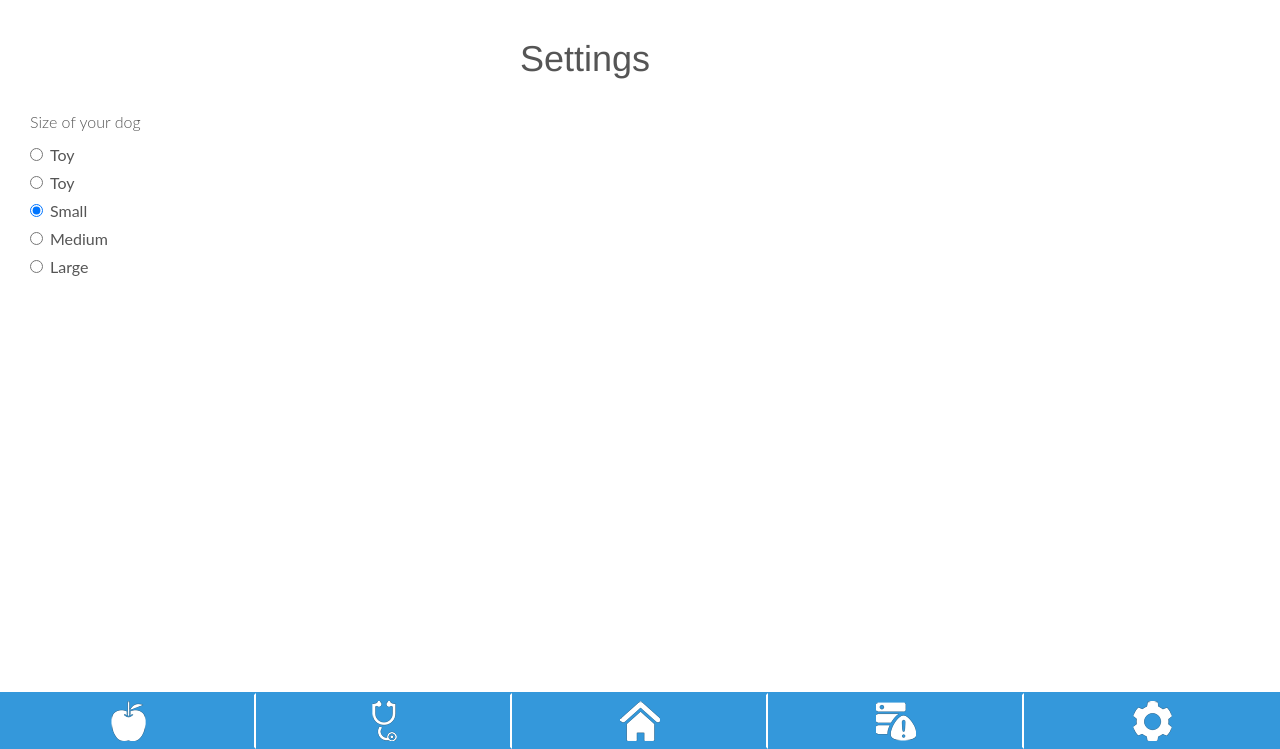
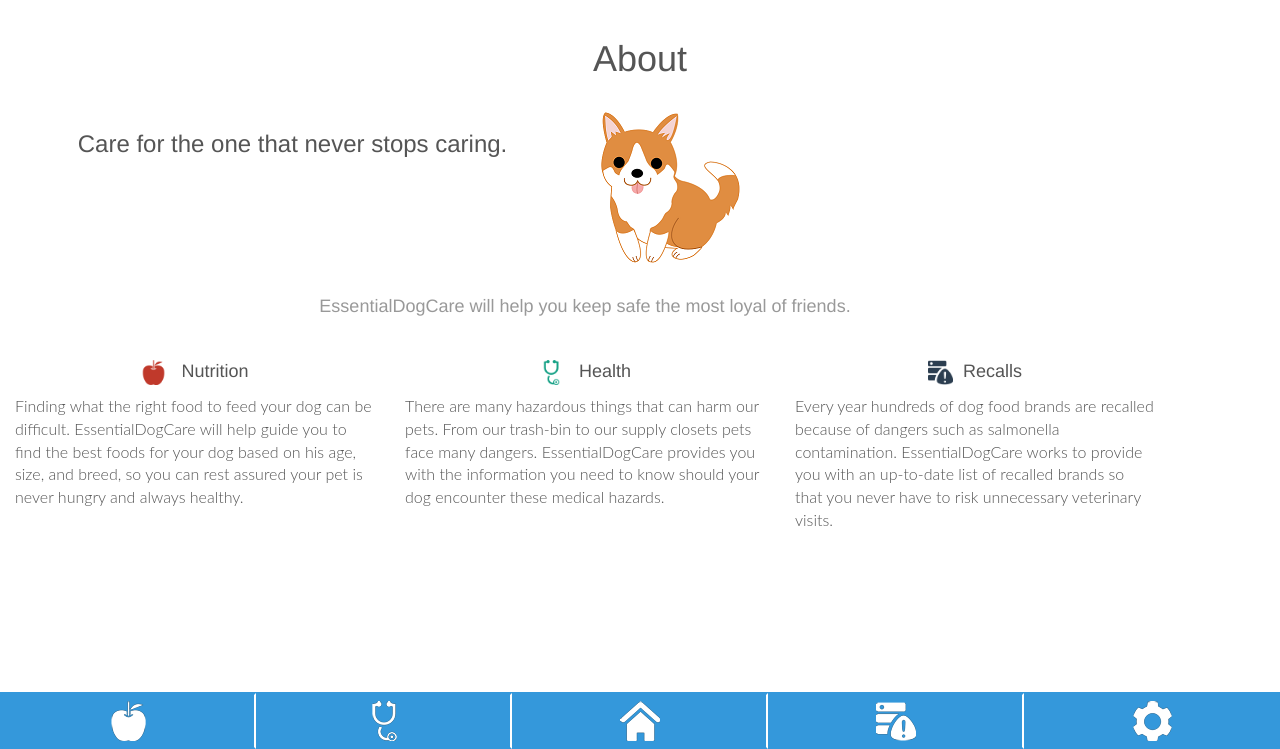
Before and after one commit to Cris92x/Doge, a PHP site: page /setting.html in a window 1280 px wide. Shown: the part 51-800 px from the top of the page. Run offline with PHP 8.4, Linux system fonts and the light colour scheme; some libraries are stand-ins or nearby versions.

Commit message:
buttons
updates on hazard

```diff
--- a/ui/nutrition.html
+++ b/ui/nutrition.html
@@ -71,9 +71,10 @@ $(function () {
     </div>
 
 	<h1>Nutrition</h1>
-
+<div class='row'>
 <div id="container" ></div>
-
+<img src="img/bowl.png" class="img-responsive">
+</div>
 
 
 
--- a/ui/setting.html
+++ b/ui/setting.html
@@ -24,44 +24,53 @@
         </div><!--/.nav-collapse -->
       </div>
     </div>
-
-  <div class="container">
-	<h1 >Settings</h1><br>
-
+<h1>About</h1><br>
+<div class="headerwrap">
 	<div class="container">
-		Size of your dog
-		<div class="radio">
-			<label>
-				<input type="radio" name="optionsRadios" id="optionsRadios0" value="option0">
-					Toy
-			</label>
+		<div class="row">
+			<div class="col-xs-6">
+				<h3>Care for the one that never stops caring.</h3></center>
+			</div>
+		<div class="col-xs-6 ">
+			<img class="img-responsive" src="img/dog-main.png" alt=""> </center><br>
 		</div>
-		<div class="radio">
-			<label>
-				<input type="radio" name="optionsRadios" id="optionsRadios1" value="option1" checked>
-					Toy
-			</label>
-		</div>
-		<div class="radio">
-			<label>
-				<input type="radio" name="optionsRadios" id="optionsRadios1" value="option1" checked>
-					Small
-			</label>
-		</div>
-		<div class="radio">
-			<label>
-				<input type="radio" name="optionsRadios" id="optionsRadios2" value="option2">
-					Medium
-			</label>
-		</div>
-		<div class="radio">
-			<label>
-				<input type="radio" name="optionsRadios" id="optionsRadios3" value="option3">
-					Large
-			</label>
 		</div>
     </div>
 </div>
+
+<div class="container">
+		<div class="row mt centered">
+			<div class="col-lg-6 col-lg-offset-3">
+				<h4 class='text-muted'>EssentialDogCare will help you keep safe the most loyal of friends.</h4> <br>
+			</div>
+		</div><!-- /row -->
+
+		<div class="row mt centered">
+			<div class="col-lg-4">
+				<h4><img src="img/nutr.png" width="25" alt=""> &nbsp;
+				Nutrition</h4>
+				<p>Finding what the right food to feed your dog can be difficult. EssentialDogCare will help guide you to find the best foods for your dog based on his age, size, and breed, so you can rest assured your pet is never hungry and always healthy.</p>
+			</div><!--/col-lg-4 -->
+
+			<div class="col-lg-4">
+				<h4><img src="img/hazard.png" width="25" alt=""> &nbsp;
+				Health</h4>
+				<p>There are many hazardous things that can harm our pets. From our trash-bin to our supply closets pets face many dangers. EssentialDogCare provides you with the information you need to know should your dog encounter these medical hazards.</p>
+
+			</div><!--/col-lg-4 -->
+
+			<div class="col-lg-4">
+				<h4><img src="img/recall.png" width="25" alt="">&nbsp;
+				Recalls</h4>
+				<p>Every year hundreds of dog food brands are recalled because of dangers such as salmonella contamination. EssentialDogCare works to provide you with an up-to-date list of recalled brands so that you never have to risk unnecessary veterinary visits.</p>
+
+			</div><!--/col-lg-4 -->
+		</div><!-- /row -->
+	</div><!-- /container -->
+	<br><br>
+
+
+
 
 <nav class="navbar navbar-default navbar-fixed-bottom" role="navigation">
   <div class="container-bottom">
@@ -95,6 +104,7 @@
   </div>
 </nav>
 
+
     <!-- jQuery (necessary for Bootstrap's JavaScript plugins) -->
     <script src="https://code.jquery.com/jquery.js"></script>
     <!-- Include all compiled plugins (below), or include individual files as needed -->
```
Also changed, not shown: ui/hazard.html (+8 -9 lines), ui/css/main.css (line endings or trailing spaces), ui/img/TRASH.png (added), ui/img/bowl.png (added).
